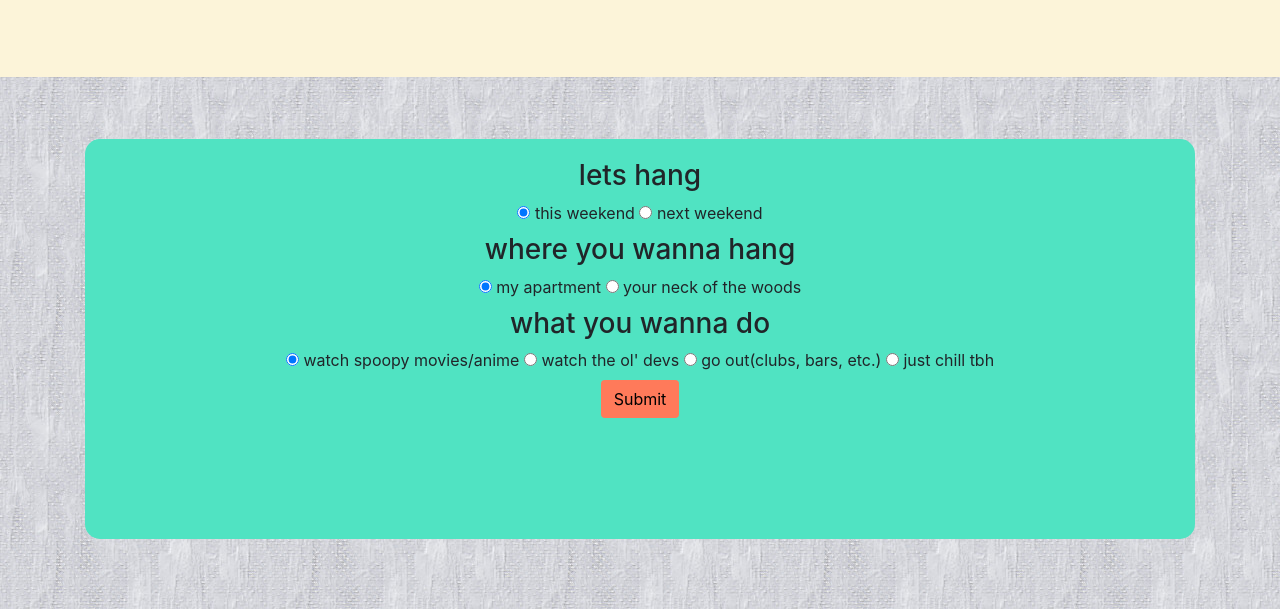
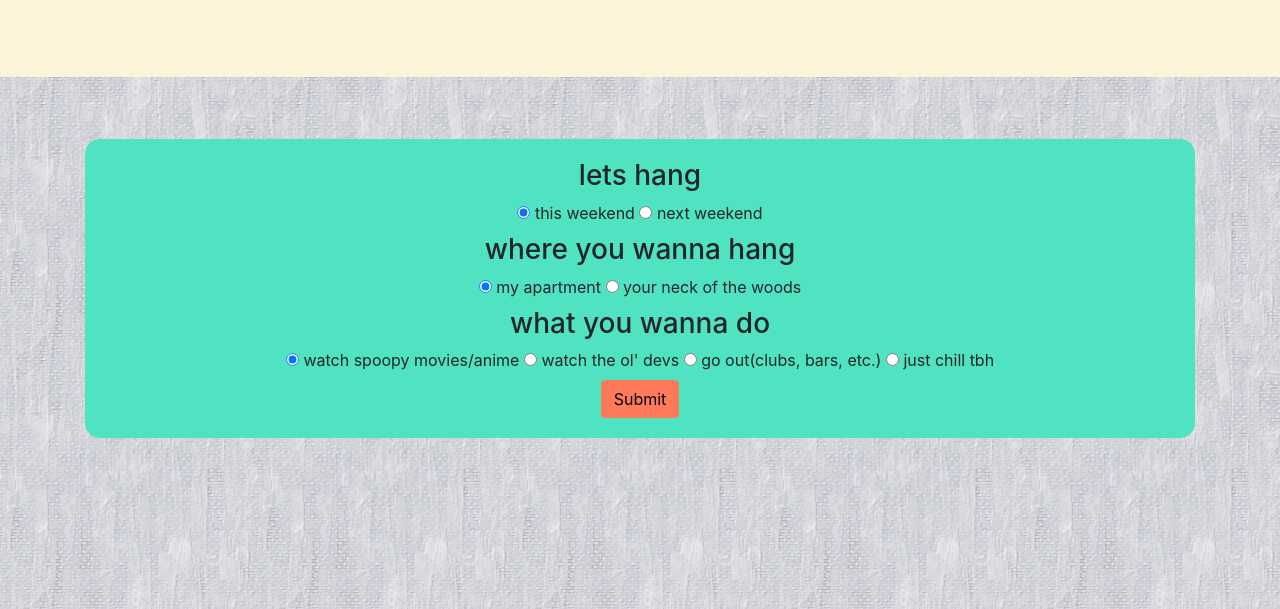
Before and after one commit to andore92/mondaywarmup, a plain HTML site: page index.html in a window 1280 px wide. Shown: the part 191-800 px from the top of the page. Drawn offline with nearby package versions, Linux system fonts and the light colour scheme.

Commit message:
removed max height on css

```diff
--- a/style.css
+++ b/style.css
@@ -4,8 +4,7 @@
 	width: 100%;
 	border-radius: 15px;
 	margin:10px;
-	height: 400px;
-	max-height: 400px;
+
 
 }
 #letter, #main-content, #buttonDiv{
```
